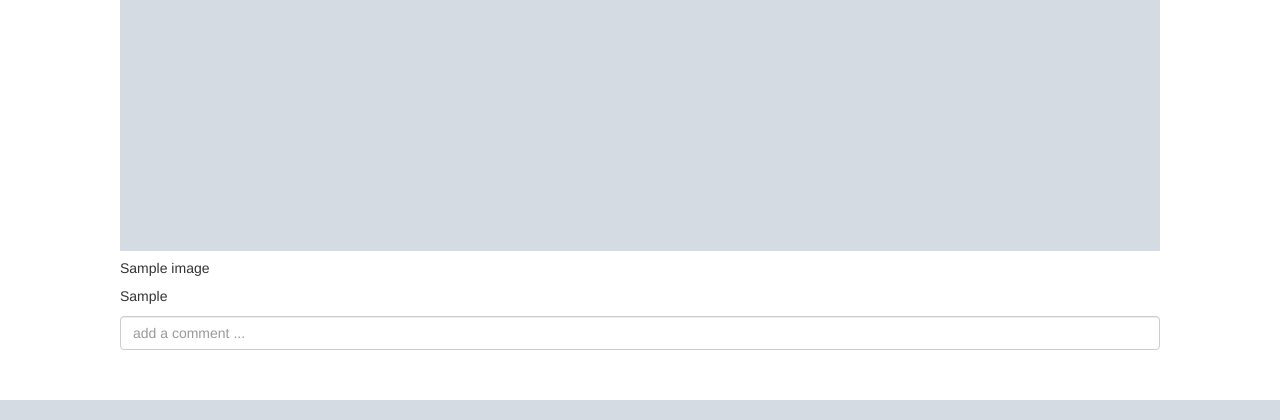
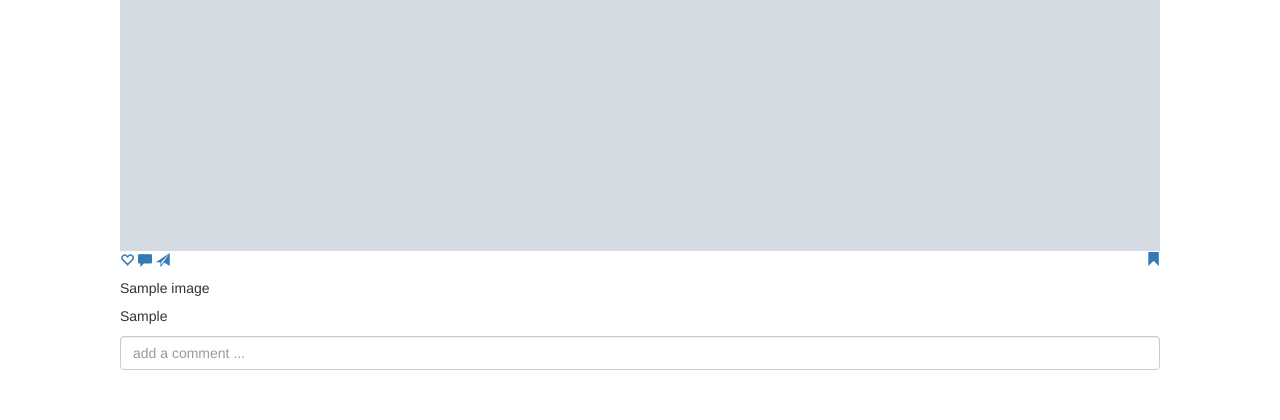
Before and after one commit to Vector254/instavector, a Django app: page / in a window 1280 px wide. Shown: the part 862-1282 px from the top of the page. Run offline with Django 3.2, Linux system fonts and the light colour scheme; a user stored in the database is signed in; tables that the repository leaves empty hold one stand-in row (values such as "Sample post"); grey boxes marked "Sample" are stand-in pictures; some libraries are stand-ins or nearby versions.

Commit message:
add styling

```diff
--- a/instavector/templates/index.html
+++ b/instavector/templates/index.html
@@ -39,6 +39,12 @@
         </div>
         <div class="card-body">
             <img src="{{image.image.url}}" alt="">
+          <div class="reactions">
+              <a href=""><i class="glyphicon glyphicon-heart-empty"></i></a>
+              <a href=""><i class="glyphicon glyphicon-comment"></i></a>
+              <a href=""><i class="glyphicon glyphicon-send"></i></a>
+              <a href=""><i class="glyphicon glyphicon-bookmark" style="float: right;"></i></a>
+          </div>
           <h5 class="card-title">{{image.name}}</h5>
           <p class="card-text">{{image.caption}}</p>
 
--- a/instavector/templates/navbar.html
+++ b/instavector/templates/navbar.html
@@ -1,4 +1,4 @@
-<div class="container-fluid">
+<div class="container-fluid navig">
 <nav class="navbar  navbar-fixed-top">
     <div class="col-sm-4 col-md-4">
       <div class="navbar-header">
--- a/static/css/index.css
+++ b/static/css/index.css
@@ -45,3 +45,7 @@ body{
     text-align: center;
 
 }
+a.glyphicon{
+    margin: 20px;
+    padding: 20px;
+}
--- a/static/css/navbar.css
+++ b/static/css/navbar.css
@@ -1,6 +1,7 @@
 #nav-name{
     font-weight: bold;
 }
+
 .navi li{
     list-style: none;
     display: inline-block;
@@ -12,7 +13,7 @@
 }
 .navbar{
     background-color: lavender;
-
+    border: 2px solid black;
 
 }
 #search{
```
